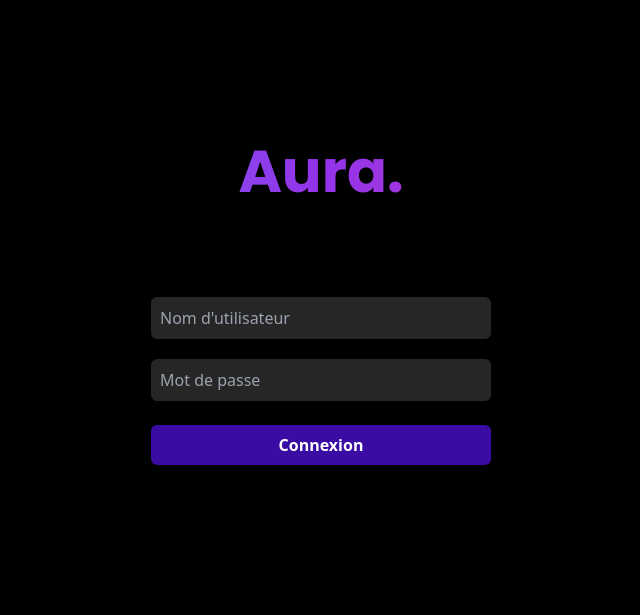
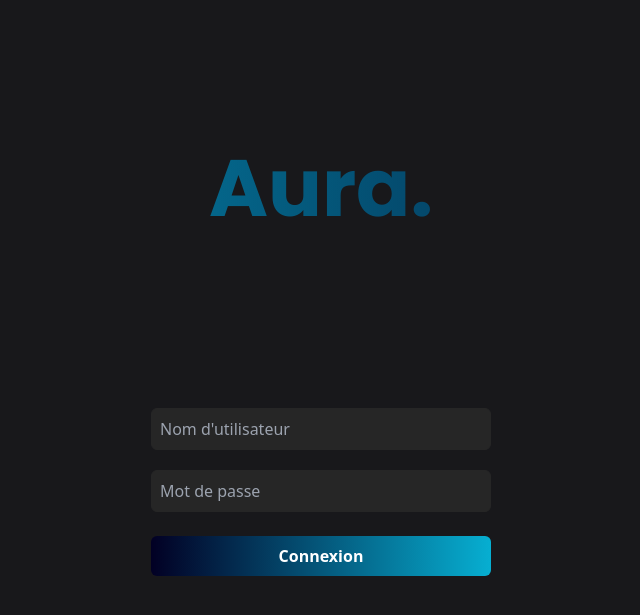
Before and after one commit to Kazk12/TP-Instagram-Grp, a PHP site: page / in a window 1280 px wide. Shown: the top 615 px of the page, without its empty margins (319-959 px from the left). Run offline with PHP 8.4, Linux system fonts and the light colour scheme.

Commit message:
css a finir

```diff
--- a/assets/css/output.css
+++ b/assets/css/output.css
@@ -591,6 +591,10 @@
   margin-right: auto;
 }
 
+.mb-10{
+  margin-bottom: 2.5rem;
+}
+
 .mb-2{
   margin-bottom: 0.5rem;
 }
@@ -607,6 +611,10 @@
   margin-bottom: 1.75rem;
 }
 
+.mb-8{
+  margin-bottom: 2rem;
+}
+
 .ml-4{
   margin-left: 1rem;
 }
@@ -619,37 +627,18 @@
   margin-right: 1rem;
 }
 
-.mt-20{
-  margin-top: 5rem;
+.mt-4{
+  margin-top: 1rem;
 }
 
-.mt-4{
-  margin-top: 1rem;
+.mt-40{
+  margin-top: 10rem;
 }
 
 .mt-6{
   margin-top: 1.5rem;
 }
 
-<<<<<<< HEAD
-=======
-<<<<<<< HEAD
-=======
-<<<<<<< HEAD
-=======
-<<<<<<< HEAD
-=======
-<<<<<<< HEAD
-=======
-.mt-96{
-  margin-top: 24rem;
-}
-
->>>>>>> 89871a5839a97839433fdeb683332f79d528112f
->>>>>>> 27820d366238078179a1dd40d1fc8f4c7f84053d
->>>>>>> fabddda701191a0f028df11e99ec19488d5f1764
->>>>>>> 0bac7bccb80fbff60a2782536eafefe6541f368b
->>>>>>> feab4994b129b24275ca0248f71c42f4a3e6cf19
 .block{
   display: block;
 }
@@ -723,6 +712,14 @@
 }
 
 .w-full{
+  width: 100%;
+}
+
+.w-\[\]{
+  width: ;
+}
+
+.w-\[100\%\]{
   width: 100%;
 }
 
@@ -893,14 +890,19 @@
   background-color: rgb(34 197 94 / var(--tw-bg-opacity, 1));
 }
 
-.bg-violet{
-  --tw-bg-opacity: 1;
-  background-color: rgb(58 12 163 / var(--tw-bg-opacity, 1));
-}
-
 .bg-white{
   --tw-bg-opacity: 1;
   background-color: rgb(255 255 255 / var(--tw-bg-opacity, 1));
+}
+
+.bg-zinc-900{
+  --tw-bg-opacity: 1;
+  background-color: rgb(24 24 27 / var(--tw-bg-opacity, 1));
+}
+
+.bg-red-900{
+  --tw-bg-opacity: 1;
+  background-color: rgb(127 29 29 / var(--tw-bg-opacity, 1));
 }
 
 .bg-gradient-to-r{
@@ -913,6 +915,12 @@
   --tw-gradient-stops: var(--tw-gradient-from), var(--tw-gradient-to);
 }
 
+.from-\[\#02d4ffcc\]{
+  --tw-gradient-from: #02d4ffcc var(--tw-gradient-from-position);
+  --tw-gradient-to: rgb(2 212 255 / 0) var(--tw-gradient-to-position);
+  --tw-gradient-stops: var(--tw-gradient-from), var(--tw-gradient-to);
+}
+
 .from-blue-400{
   --tw-gradient-from: #60a5fa var(--tw-gradient-from-position);
   --tw-gradient-to: rgb(96 165 250 / 0) var(--tw-gradient-to-position);
@@ -922,6 +930,10 @@
 .via-purple-600{
   --tw-gradient-to: rgb(147 51 234 / 0)  var(--tw-gradient-to-position);
   --tw-gradient-stops: var(--tw-gradient-from), #9333ea var(--tw-gradient-via-position), var(--tw-gradient-to);
+}
+
+.to-\[\#020024\]{
+  --tw-gradient-to: #020024 var(--tw-gradient-to-position);
 }
 
 .to-\[\#02d4ffcc\]{
@@ -1012,8 +1024,8 @@
   padding-top: 1rem;
 }
 
-.pt-\[15\%\]{
-  padding-top: 15%;
+.pt-\[20\%\]{
+  padding-top: 20%;
 }
 
 .text-center{
@@ -1041,8 +1053,8 @@
   font-size: 17px;
 }
 
-.text-\[59px\]{
-  font-size: 59px;
+.text-\[80px\]{
+  font-size: 80px;
 }
 
 .text-lg{
--- a/index.php
+++ b/index.php
@@ -23,12 +23,12 @@
 
 </head>
 
-<body class="bg-black ">
-    <main class="pt-[15%] flex flex-col xl:pt-[10%]">
+<body class="bg-zinc-900 ">
+    <main class="pt-[20%] flex flex-col xl:pt-[10%]">
         <form action="./process/process_login.php" method="post">
         <section>
-            <h1 class=" text-center font-logo font-bold text-[59px] bg-gradient-to-r from-blue-400 via-purple-600 to-pink-500 text-transparent bg-clip-text">Aura.</h1>
-            <div class="flex flex-col gap-2 items-center mt-20">
+            <h1 class=" text-center font-logo font-bold text-[80px] bg-gradient-to-r from-[#02d4ffcc]  to-[#020024] text-transparent bg-clip-text ">Aura.</h1>
+            <div class="flex flex-col gap-2 items-center mt-40">
                 <input
                     type="text"
                     name="pseudo"
@@ -51,8 +51,8 @@
                 <input
                     type="submit"
                     value="Connexion"
-                    class="w-[340px] p-[8px] bg-violet text-white font-bold rounded-md cursor-pointer hover:bg-blue-600" />
-                >
+                    class="w-[340px] p-[8px] bg-gradient-to-r from-[#020024] to-[#02d4ffcc] text-white font-bold rounded-md cursor-pointer hover:bg-blue-600" />
+
             </div>
         </section>
         </form>
```
Also changed, not shown: front/accueil/accueil.php (+6 -6 lines), assets/photos/676570037d83fThe_Great_Wave_off_Kanagawa.jpg (added), assets/photos/67657c3df09d7GTzblVSWUAAIMp-.jpg (added).
